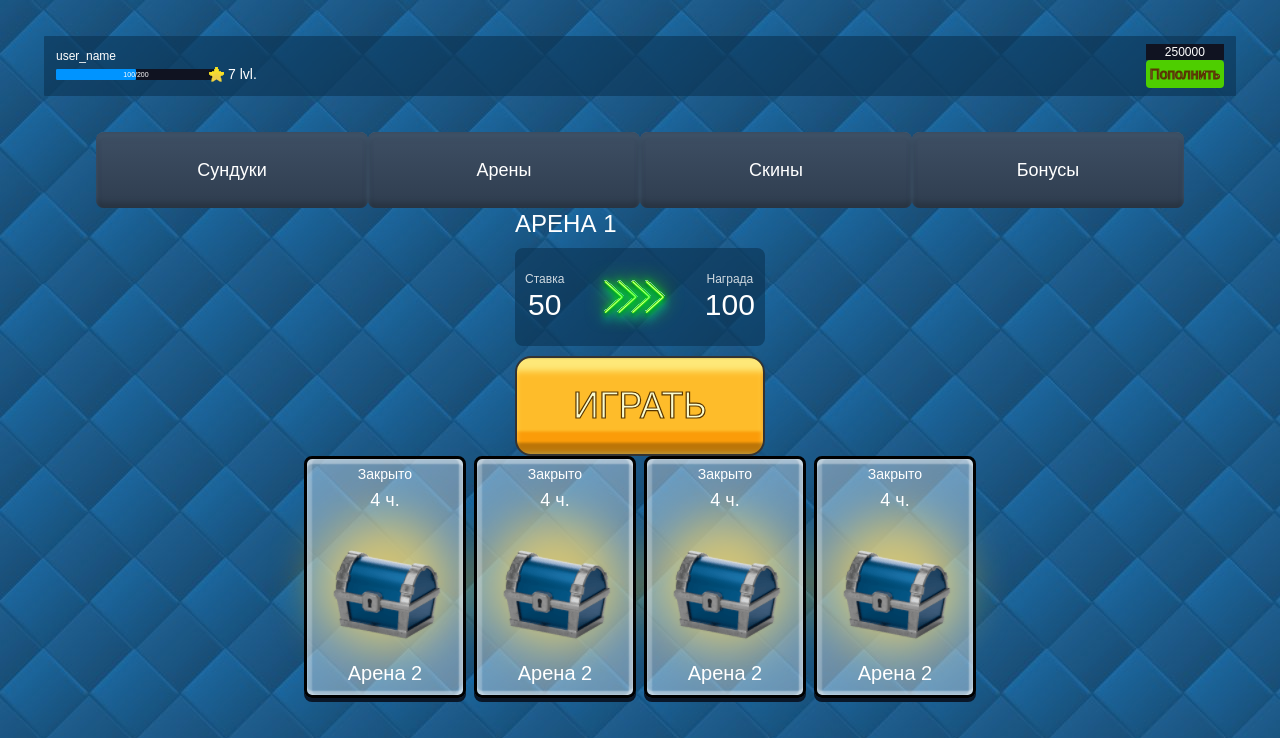
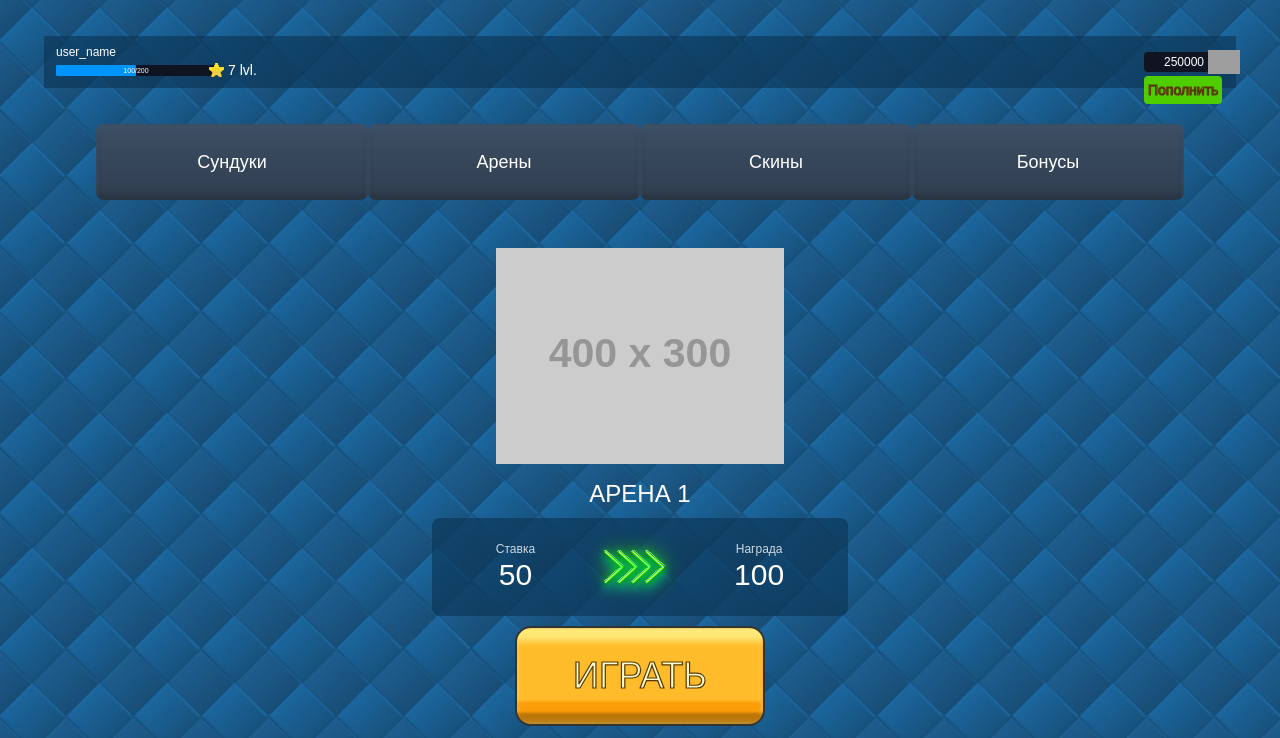
Before and after one commit to DenisEgorov200/rps, a React (Vite) app: page / in a window 1280 px wide. Shown: the top 738 px of the page. Built offline with nearby package versions, Linux system fonts and the light colour scheme; grey boxes are pictures that could not be loaded; some icons are missing.

Commit message:
feat: change styles

```diff
--- a/src/app/app.tsx
+++ b/src/app/app.tsx
@@ -1,25 +1,11 @@
 import { ChestCardList } from '@entities/chest'
 import { Layout } from '@layout'
-import { Button } from '@shared/ui/button'
+import { Arena } from '@widgets/arena'
 
 export const App = () => {
   return (
     <Layout>
-      <div>
-        <h2 className="text-2xl text-white uppercase mb-2">Арена 1</h2>
-        <div className="w-full max-w-md p-2.5 flex items-center justify-between bg-blue-400/60 rounded-lg mb-2.5">
-          <div className="text-center text-3xl text-white">
-            <h3 className="text-xs opacity-80">Ставка</h3>
-            <span>50</span>
-          </div>
-          <img src="/icons/arrows.svg" alt="arrows" />
-          <div className="text-center text-3xl text-white">
-            <h3 className="text-xs text-white/80">Награда</h3>
-            <span>100</span>
-          </div>
-        </div>
-        <Button label="играть" intent="primary" size="large" />
-      </div>
+      <Arena />
       <ChestCardList />
     </Layout>
   )
--- a/src/app/styles/index.css
+++ b/src/app/styles/index.css
@@ -8,8 +8,10 @@
 }
 
 body {
+  height: 100dvh;
   background: url('/images/body-bg.jpeg');
   background-repeat: no-repeat;
+  background-size: cover;
 }
 
 @layer base {
--- a/src/entities/chest/ui/chest-card.tsx
+++ b/src/entities/chest/ui/chest-card.tsx
@@ -1,13 +1,13 @@
 export const ChestCard = () => {
   return (
-    <div className="flex flex-col items-center py-2 px-3 bg-white/35 shadow-chest border-3px border-black rounded-lg text-white gap-2.5">
-      <span className="text-sm leading-none">Закрыто</span>
-      <span className="text-lg leading-none">4 ч.</span>
+    <div className="flex flex-col items-center p-2.5 bg-white/35 shadow-chest border-3px border-black rounded-lg text-white leading-none">
+      <span className="text-xss">Закрыто</span>
+      <span className="text-sm">4 ч.</span>
       <div className="relative">
         <img src="/images/chest.png" alt="chest" />
         <div className="absolute -z-10 left-0 top-0 w-full h-full bg-[#FFC80AB0] rounded-full blur-xl" />
       </div>
-      <h4 className="text-xl capitalize">Арена 2</h4>
+      <h4 className="text-xs text-center capitalize">Арена 2</h4>
     </div>
   )
 }
--- a/src/layout/ui/header/ui/header.tsx
+++ b/src/layout/ui/header/ui/header.tsx
@@ -4,7 +4,7 @@ import { Progress } from '@shared/ui/progress'
 
 export const Header = () => {
   return (
-    <header className="py-9">
+    <header className="py-9 sm:py-9">
       <div className="container px-5 mx-auto flex items-center justify-between gap-2">
         <IconButton src="/icons/avatar.svg" alt="avatar" />
         <div className="w-full flex items-center justify-between py-2 px-3 bg-blue-400/60 rounded-1px gap-7">
@@ -15,18 +15,18 @@ export const Header = () => {
               <span className="text-sm ml-3">7 lvl.</span>
             </div>
           </div>
-          <div className="h-full flex flex-col justify-center">
-            <div className="bg-gray text-xs text-white text-center">
+          <div className="relative h-full flex flex-col justify-center">
+            <div className="relative p-0.5 min-w-20 bg-gray rounded text-xs text-white text-center">
               250000
               <img
                 src="/icons/coin.svg"
                 alt="star"
-                className="absolute -top-1/2 -right-4"
+                className="absolute top-1/2 -right-4 -translate-y-1/2 w-8"
               />
             </div>
             <Button
               label="пополнить"
-              className="relative -bottom-4"
+              className="absolute -bottom-8"
               intent="secondary"
               size="small"
             />
--- a/src/layout/ui/nav-menu/ui/nav-menu.tsx
+++ b/src/layout/ui/nav-menu/ui/nav-menu.tsx
@@ -3,7 +3,7 @@ const NAV_MENU_ITEMS = ['сундуки', 'арены', 'скины', 'бону
 export const NavMenu = () => {
   return (
     <nav className="fixed bottom-0 w-full sm:relative">
-      <ul className="flex items-center sm:px-24">
+      <ul className="container mx-auto flex items-center sm:px-24">
         {NAV_MENU_ITEMS.map((item) => (
           <li
             key={item}
--- a/src/shared/ui/button/button.tsx
+++ b/src/shared/ui/button/button.tsx
@@ -47,9 +47,9 @@ interface Props
   label: ReactNode
 }
 
-export const Button = ({ label, intent, size }: Props) => {
+export const Button = ({ label, className, intent, size }: Props) => {
   return (
-    <button className={button({ intent, size })}>
+    <button className={`${className} ${button({ intent, size })}`}>
       <span className="[-webkit-text-stroke:1.2px_#583600]">{label}</span>
     </button>
   )
--- a/src/shared/ui/progress/progress.tsx
+++ b/src/shared/ui/progress/progress.tsx
@@ -13,7 +13,7 @@ export const Progress = ({ progress }: Props) => {
       <img
         src="/icons/star.svg"
         alt="star"
-        className="absolute top-50 -right-2 z-10"
+        className="absolute top-1/2 -right-2 -translate-y-1/2 z-10"
       />
     </div>
   )
--- /dev/null
+++ b/src/widgets/arena/index.ts
@@ -0,0 +1 @@
+export { Arena } from './ui/arena'
--- /dev/null
+++ b/src/widgets/arena/ui/arena.tsx
@@ -0,0 +1,29 @@
+import { Button } from '@shared/ui/button'
+
+export const Arena = () => {
+  return (
+    <div className="flex flex-col items-center sm:py-12">
+      <div className="mb-3.5">
+        <div className="max-w-52 sm:max-w-72">
+          <img src="https://placehold.co/400x300" alt="arena" />
+        </div>
+        <div></div>
+      </div>
+      <h2 className="text-2xl text-white text-center uppercase mb-2">
+        Арена 1
+      </h2>
+      <div className="w-full max-w-md p-2.5 sm:px-16 flex items-center justify-between sm:gap-12 bg-blue-400/60 rounded-lg mb-2.5">
+        <div className="text-center text-3xl text-white">
+          <h3 className="text-xs opacity-80">Ставка</h3>
+          <span>50</span>
+        </div>
+        <img src="/icons/arrows.svg" alt="arrows" />
+        <div className="text-center text-3xl text-white">
+          <h3 className="text-xs text-white/80">Награда</h3>
+          <span>100</span>
+        </div>
+      </div>
+      <Button label="играть" intent="primary" size="large" />
+    </div>
+  )
+}
--- a/tailwind.config.js
+++ b/tailwind.config.js
@@ -16,6 +16,9 @@ export default {
           300: "rgba(var(--color-blue2), <alpha-value>)",
           400: "rgba(var(--color-blue3), <alpha-value>)"
         },
+      },
+      fontSize: {
+        xss: ['0.625rem', '0.813rem']
       },
       backgroundImage: {
         'gradient-blue': 'linear-gradient(180.00deg, rgb(62, 79, 100),rgb(47, 61, 79) 100%)',
```
